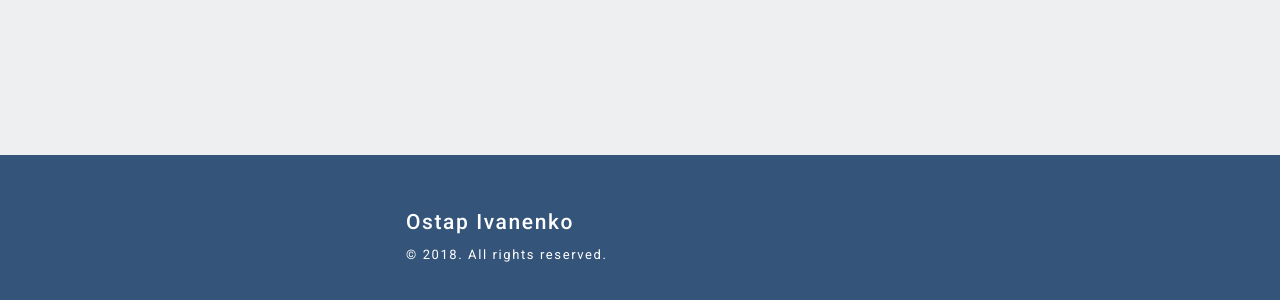
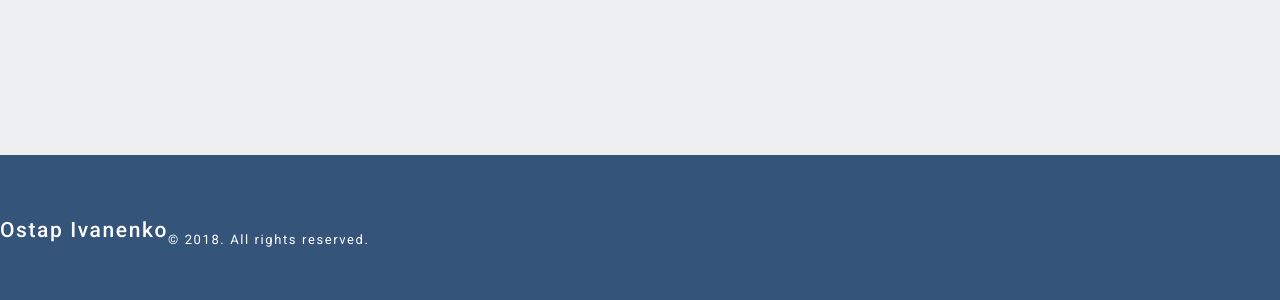
Before and after one commit to MsMeow-jpg/My-homework-9, a plain HTML site: page index.html in a window 1280 px wide. Shown: the part 2258-2558 px from the top of the page. Drawn offline with Linux system fonts and the light colour scheme.

Commit message:
adding fixes and corrections  fifth block

```diff
--- a/style.css
+++ b/style.css
@@ -161,29 +161,26 @@ body {
 }
 /*Fifth block*/
 .fifth-block {
-  position: relative;
   width: 1920px;
   height: 151px;
   background-color: #34547A;
   margin: 0 auto;
-  box-sizing: border-box;
+  display: flex;
+  align-items: center;
 }
 
-.fifth-block .name {
-  position: absolute;
-  top: 50px;
-  left: 406px;
-  font-family: 'Roboto', sans-serif;
-  font-weight: 500;
+.footer-content {
+  margin-left: 406px;
+}
+
+.name {
   font-size: 21px;
   color: #fff;
 }
-.fifth-block .copyright {
-  position: absolute;
-  top: 89px;
-  left: 406px;
-  font-family: 'Roboto', sans-serif;
+
+.copyright {
+  font-size: 13px;
   font-weight: 400;
-  font-size: 13px;
   color: #fff;
+  margin-top: 18px;
 }
```
